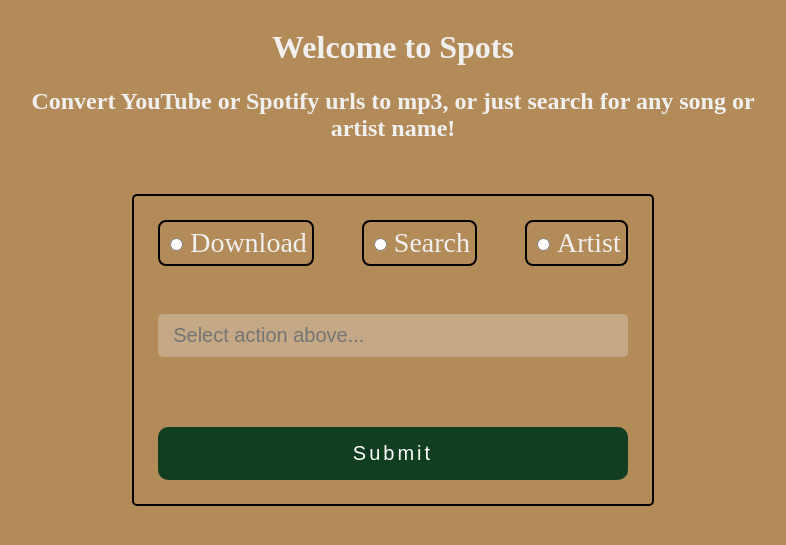
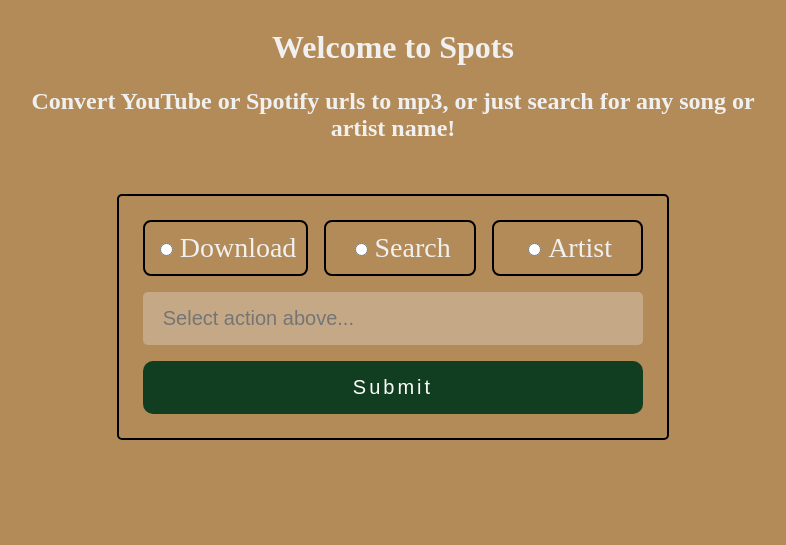
Before and after one commit to mdesignscode/spots_flask, a Flask app: template server/templates/index.html in a window 1280 px wide. Shown: the top 545 px of the page, without its empty margins (247-1033 px from the left). Run offline with Flask 3, Linux system fonts and the light colour scheme; the template is opened without the code that fills it, so the values that code supplies are empty.

Commit message:
🖼🏠🪡✨ cleanup home page UI 🖼🏠🪡✨

```diff
--- a/server/static/styles/index.css
+++ b/server/static/styles/index.css
@@ -18,18 +18,21 @@
     font-size: 1.75rem;
     display: flex;
     flex-direction: column;
-    gap: 0.5rem;
+    gap: 1rem;
+    width: 66%;
 }
 
 .container form div {
     display: flex;
-    gap: 3rem;
+    gap: 1rem;
+    flex-wrap: wrap;
+    justify-content: center;
 }
 
 .container form div label {
     border: 2px solid black;
     border-radius: 8px;
-    padding: 5px;
+    padding: 10px;
     display: flex;
     align-items: center;
     gap: 4px;
@@ -37,6 +40,8 @@
     display: flex;
     justify-content: center;
     align-items: center;
+    flex: 1;
+    text-align: center;
 }
 
 input[type=submit] {
@@ -44,7 +49,7 @@ input[type=submit] {
 }
 
 #userInput {
-    padding: 10px 15px;
+    padding: 15px 20px;
     font-size: 1.25rem;
     border-style: none;
     border-radius: 5px;
@@ -61,7 +66,7 @@ input[type=submit] {
 #feedback {
     flex-direction: column;
     gap: 1rem;
-    margin-top: 14px;
+    display: none;
 }
 
 #feedback p {
@@ -77,4 +82,8 @@ input[type=submit] {
     #content {
         max-width: 90%
     }
+
+    .container form {
+        width: 83%;
+    }
 }
--- a/server/templates/index.html
+++ b/server/templates/index.html
@@ -32,17 +32,13 @@
                 <label>
                     <input required type="radio" name="action" value="artist"> Artist
                 </label>
-            </div>
 
-            {% if username %}
-            <div>
+                {% if username %}
                 <label>
                     <input required type="radio" name="action" value="saved_tracks"> {{ username }} Saved Tracks
                 </label>
+                {% endif %}
             </div>
-            {% endif %}
-
-            <br>
 
             <!-- Input field -->
             <input placeholder="Select action above..." type="text" id="userInput" name="user_input" required>
@@ -54,8 +50,6 @@
                 </label>
                 <p style="display: none; color: brown; font-size: 1.3rem;" id="format"></p>
             </div>
-
-            <br>
 
             <!-- Submit button -->
             <input type="submit" value="Submit">
@@ -82,7 +76,7 @@
 
             if (!form) return;
 
-            // Get the clicked radio button using
+            // Get the clicked radio button
             const clickedRadioButton = form
                 .querySelector('input[name="action"]:checked');
 
@@ -90,9 +84,9 @@
                 if (text) {
                     input.removeAttribute("disabled");
                     input.setAttribute("placeholder", text);
-                    input.style.display = "block"
+                    input.style.display = "block";
                 } else {
-                    input.style.display = "none"
+                    input.style.display = "none";
                 }
             }
 
@@ -100,6 +94,8 @@
                 const checkbox = document.getElementById("singleOnly");
 
                 checkbox.style.display = active ? "flex" : "none";
+
+                feedback.style.display = active ? "flex" : "none"
             }
 
             const formatText = document.getElementById("format");
@@ -126,7 +122,7 @@
                     case "saved_tracks":
                         updatePlaceholder();
                         singleCheckbox();
-                        input.removeAttribute("required")
+                        input.removeAttribute("required");
                         formatText.style.display = "none";
                         break;
 
@@ -137,7 +133,6 @@
                 input.setAttribute("placeholder", "Select action above...");
                 input.setAttribute("disabled", "");
             }
-
         }
 
         function handleSubmit (e) {
@@ -164,7 +159,7 @@
                 }
             } else if (selectedAction === "download") {
                 if (!userInput.includes("spotify") && !userInput.includes("youtu")) {
-                    console.log(userInput)
+                    console.log(userInput);
                     formatText.style.display = "block";
                     formatText.innerText = "Please use a Spotify or YouTube url";
                     return;
@@ -212,7 +207,7 @@
                 formData.single = "true";
 
             if ("{{ username }}" && selectedAction === "saved_tracks")
-                formData.username = "{{ username }}"
+                formData.username = "{{ username }}";
 
             // Sending a POST request to '/handle_query' with JSON data
             fetch('/handle_query', {
--- a/spots.py
+++ b/spots.py
@@ -33,4 +33,4 @@ if __name__ == "__main__":
 
     info(f"Serving Spots on port {port}")
 
-    app.run(port=int(port))
+    app.run(port=int(port), debug=True)
```
